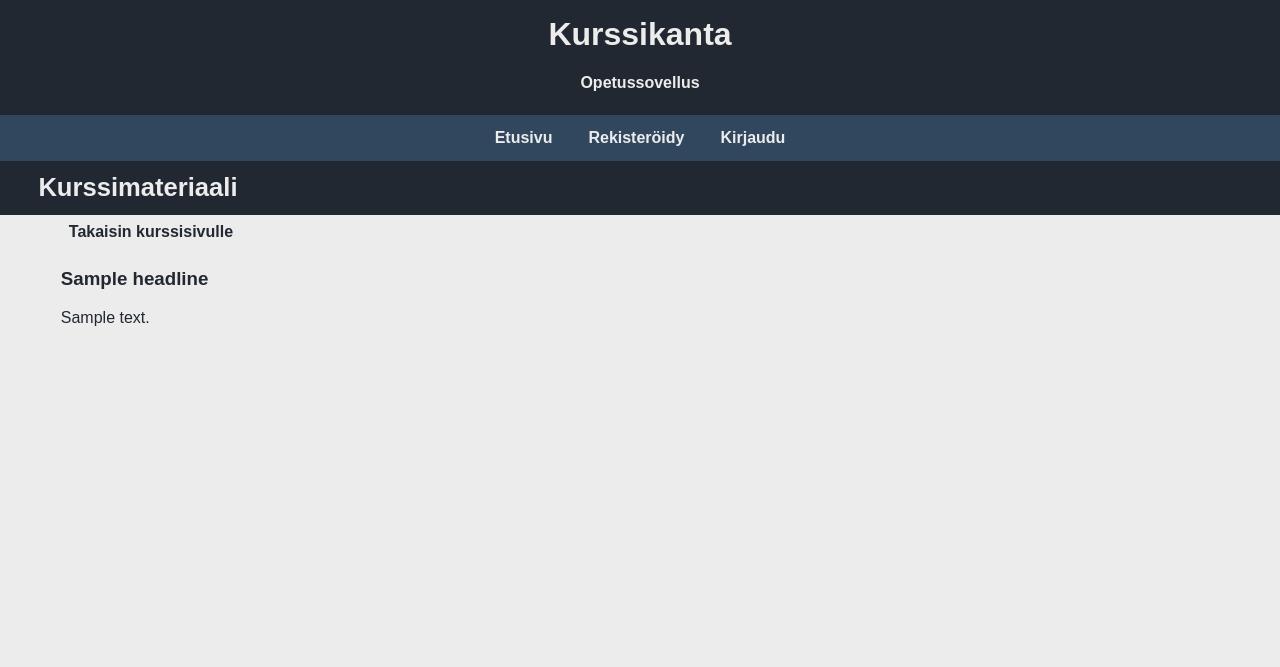
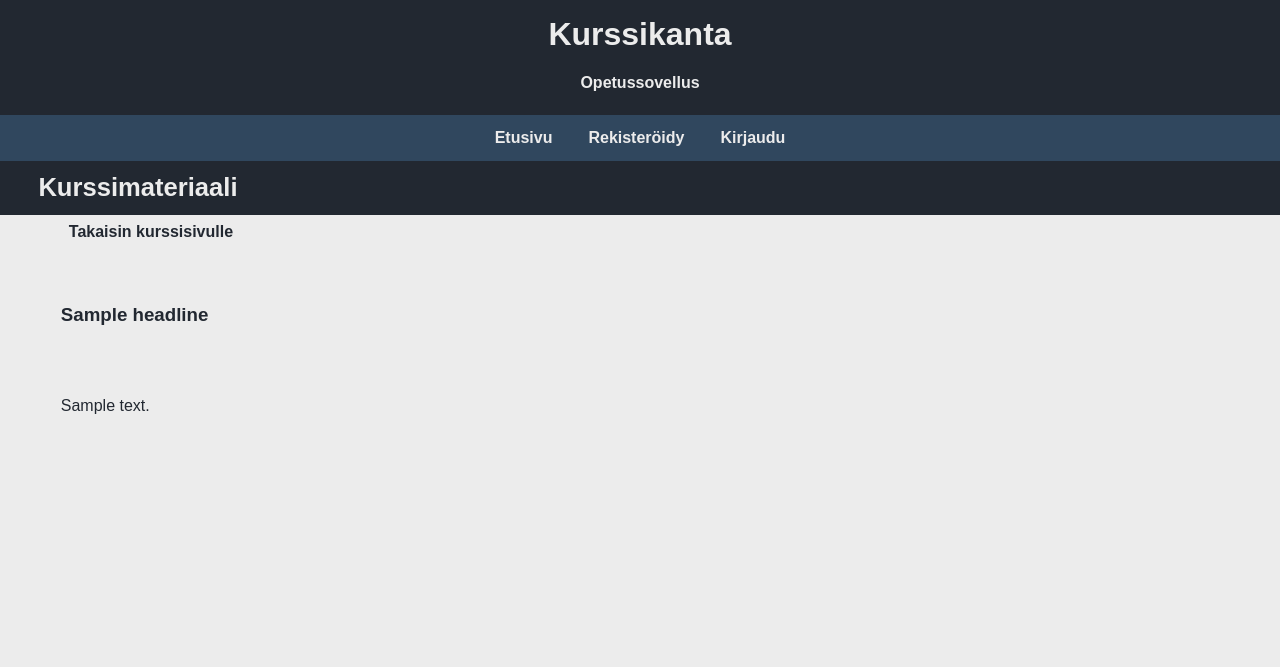
Before and after one commit to hjeronen/tsoha-2022, a Flask app: template templates/course_material.html in a window 1280 px wide. Shown: the top 667 px of the page. Run offline with Flask 2, Linux system fonts and the light colour scheme; the template is opened without the code that fills it: most values are stand-ins (such as "Sample title", 1, 10 or a date in 2020).

Commit message:
Improved text-layout in course_material

```diff
--- a/static/styles.css
+++ b/static/styles.css
@@ -97,6 +97,14 @@ a:hover {
 .container {
     background-color: var(--tertiary-color);
     margin-left: 3.8em;
+}
+
+.text_container {
+    background-color: var(--tertiary-color);
+    margin-left: 3.8em;
+    text-align: justify;
+    width: 50em;
+    white-space: pre-wrap;
 }
 
 .sidebar ul {
--- a/templates/course_material.html
+++ b/templates/course_material.html
@@ -12,7 +12,7 @@
             {% endif %}
         </div>
     </div>
-    <div class="container">
+    <div class="text_container">
         <h3>{{ headline }}</h3>
         <p>{{ body }}</p>
     </div>
--- a/templates/course_page.html
+++ b/templates/course_page.html
@@ -12,8 +12,8 @@
                     {% endif %}
                     {% if owner %}
                     <h3>Toiminnot:</h3>
+                    <li><a href="/add_material/{{ id }}">Lisää tekstimateriaalia</a></li>
                     <li><a href="/choose_exercise_type/{{ id }}">Lisää harjoitustehtäviä</a></li>
-                    <li><a href="/add_material/{{ id }}">Lisää tekstimateriaalia</a></li>
                     <li><a href="/update_course/{{ id }}">Muokkaa kurssin tietoja</a></li>
                     <li><a href="/delete_course/{{ id }}">Poista kurssi</a></li>
                     {% endif %}
```
